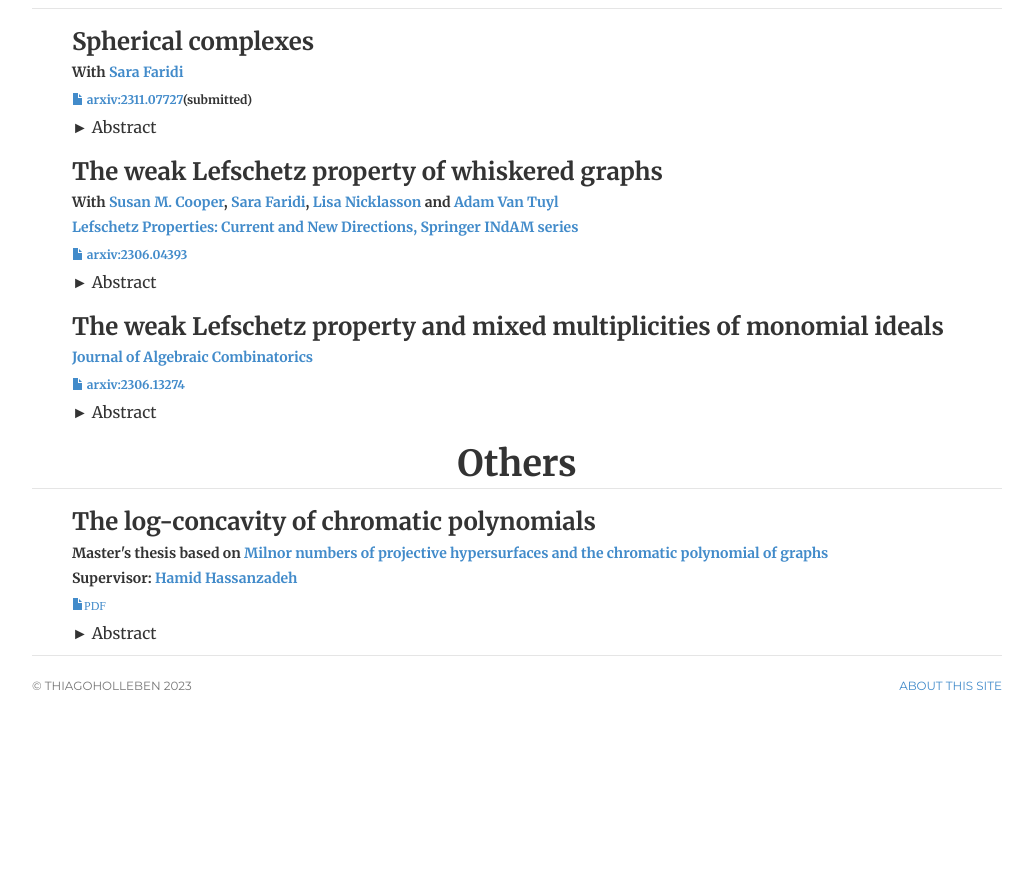
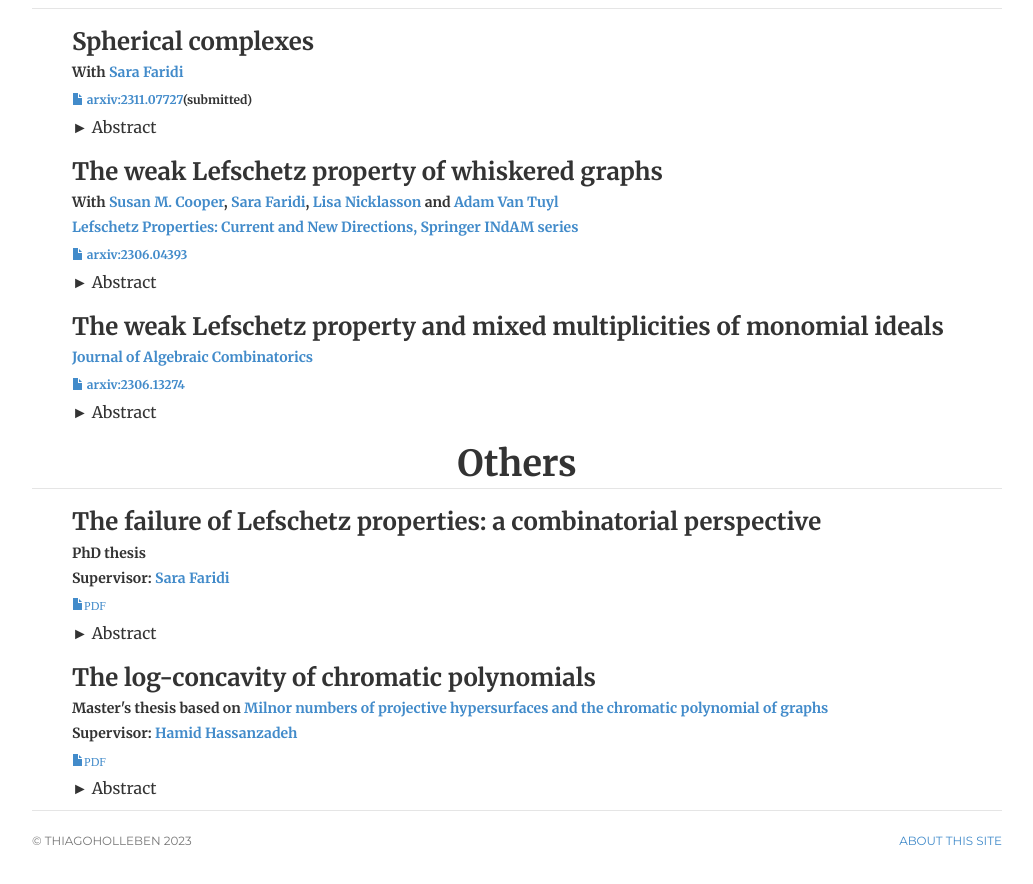
Before and after one commit to hollebenthiago/hollebenthiago.github.io, a Jekyll site: the page built from research/index.html, in a window 1280 px wide and 900 px high, scrolled down 2160 px. Shown: the top 884 px of the window, without its empty margins (123-1156 px from the left). Built offline with Jekyll 4.4.1, drawn with Linux system fonts in a browser that asks for light colours; before the commit the page ends 2905 px from its top, so only the background shows below that.

Commit message:
adding phd thesis/

```diff
--- a/research/index.html
+++ b/research/index.html
@@ -443,6 +443,44 @@ description: Thiago Holleben is a PhD candidate at Dalhousie University.
     </h1>
     <div class="paper-list">
         <ul>
+
+            <li class="paper">
+                <h3>
+                    The failure of Lefschetz properties: a combinatorial perspective
+                </h3>
+                <h5>
+                    PhD thesis
+                </h5>
+                <h5>
+                    Supervisor: <a href="https://www.mathstat.dal.ca/~faridi/">Sara Faridi</a>
+                </h5>
+                <h6>
+                    <a href="../phd/thesis.pdf"><i class="glyphicon glyphicon-file">PDF</i></a>
+                </h6>
+                <details class="styled">
+
+                    <summary>
+                        Abstract
+                    </summary>
+                    <div>
+                        <p>
+                            How does one prove that a given sequence of numbers is increasing up to some point, and
+then decreasing? In 1980, Stanley used a well-known theorem from algebraic geometry in
+order to show that the number of faces in a simplicial polytope has this property. This result
+led to the study of what are now called “Lefschetz properties” in commutative algebra. In
+this thesis, we explore questions related to the study of Lefschetz properties from a combinatorial perspective. Inspired by geometric results of Cook-Harbourne-Migliore-Nagel,
+we explore the failure of Lefschetz properties of certain monomial algebras, and show that
+an algebra failing Lefschetz properties can be used to construct systems of parameters. We
+apply this idea in order to show that certain monomial algebras fail Lefschetz properties
+with high probability. We also explore results from graph theory in order to prove the existence of extreme examples of Hilbert series of Gorenstein artinian algebras. Finally, we
+consider Betti numbers of squarefree monomial ideals, which are finer invariants than the
+Hilbert series. We introduce the notion of a “spherical complex”, and provide a method for
+computing minimal free resolutions of their Stanley-Reisner ideals.
+                        </p>
+                    </div>
+                </details>
+            </li>
+
             <li class="paper">
                 <h3>
                     The log-concavity of chromatic polynomials
```
Also changed, not shown: 1 other file.
